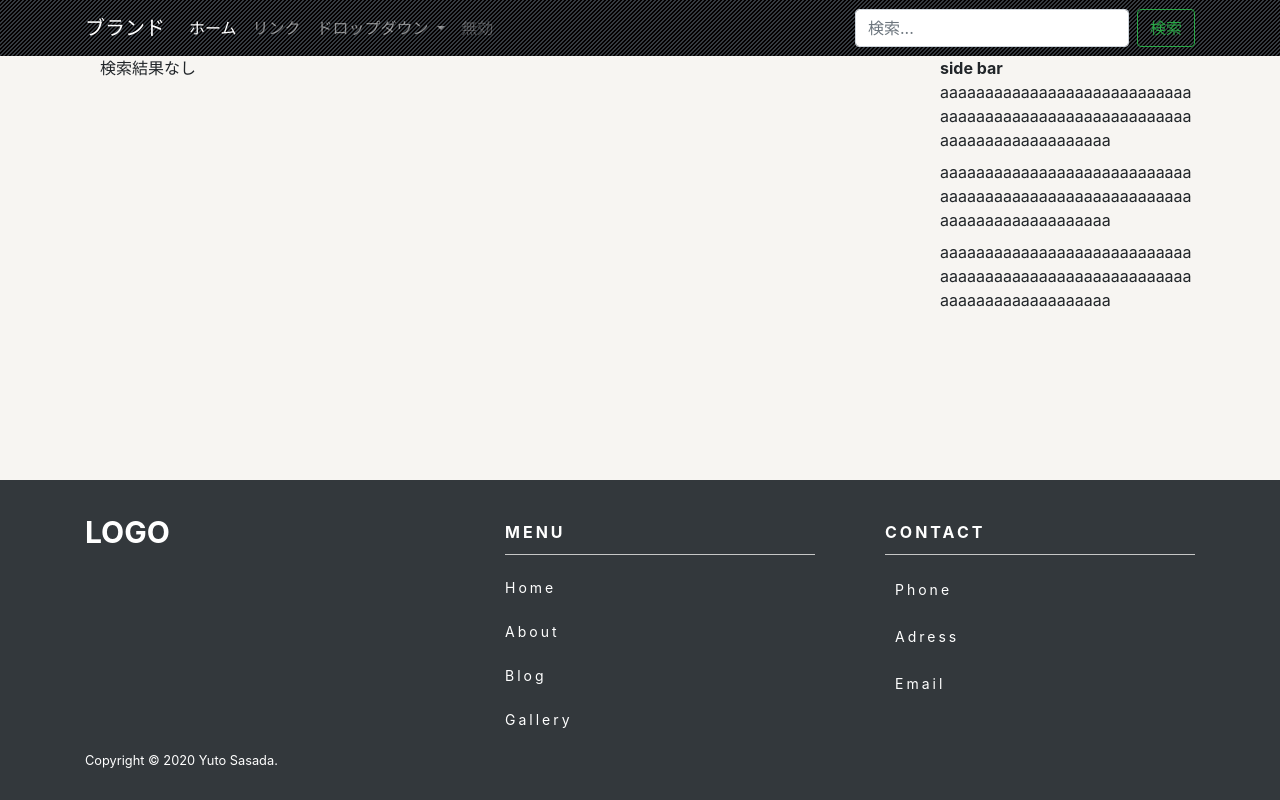
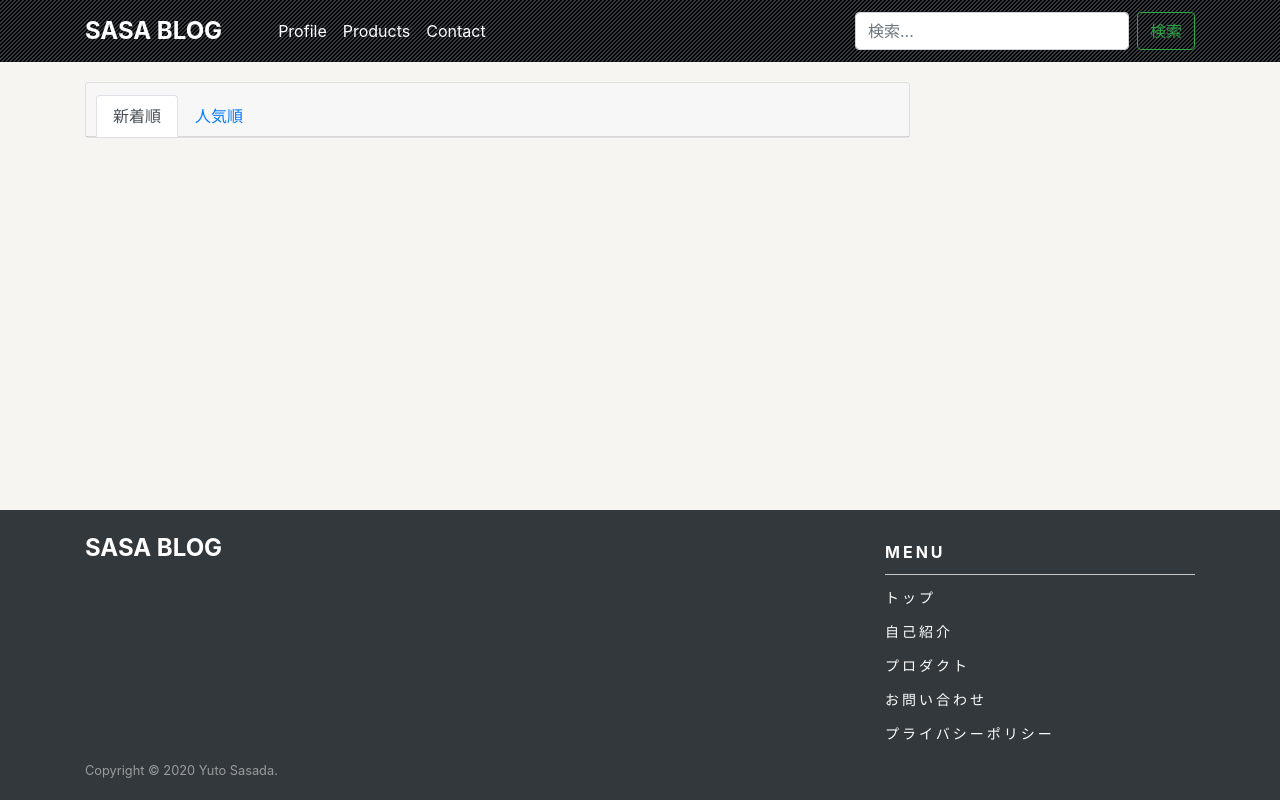
Before and after one commit to sasada033/blog, a Django app: page / in a window 1280 px wide. Run offline with Django 3.2, Linux system fonts and the light colour scheme; data that the repository does not hold is empty; some libraries are stand-ins or nearby versions.

Commit message:
update-index

```diff
--- /dev/null
+++ b/post/templates/aside.html
@@ -0,0 +1 @@
+{% load static %}
--- a/post/templates/base.html
+++ b/post/templates/base.html
@@ -17,35 +17,24 @@
         <link rel="stylesheet" href="{% static 'css/mystyle.css' %}">
     </head>
     <body>
-        <div id="wrapper">
         <!-- Navigation -->
         <nav class="navbar navbar-expand-lg navbar-dark bg-dark">
             <div class="container">
-                    <a class="navbar-brand" href="#">ブランド</a>
-                    <button type="button" class="navbar-toggler" data-toggle="collapse" data-target="#Navber" aria-controls="Navber" aria-expanded="false" aria-label="ナビゲーションの切替">
+                <a class="navbar-brand mr-5" href="{% url 'post:index' %}">SASA BLOG</a>
+                <button type="button" class="navbar-toggler" data-toggle="collapse" data-target="#Navber"
+                        aria-controls="Navber" aria-expanded="false" aria-label="ナビゲーションの切替">
                     <span class="navbar-toggler-icon"></span>
                 </button>
                 <div class="collapse navbar-collapse" id="Navber">
                     <ul class="navbar-nav mr-auto">
-                            <li class="nav-item active">
-                                <a class="nav-link" href="#">ホーム <span class="sr-only">(現位置)</span></a>
+                        <li class="nav-item">
+                            <a class="nav-link" href="#">Profile</a>
                         </li>
                         <li class="nav-item">
-                                <a class="nav-link" href="#">リンク</a>
-                            </li>
-                            <li class="nav-item dropdown">
-                                <a href="#" class="nav-link dropdown-toggle" id="navbarDropdown" role="button" data-toggle="dropdown" aria-haspopup="true" aria-expanded="false">
-                                ドロップダウン
-                                </a>
-                                <div class="dropdown-menu" aria-labelledby="navbarDropdown">
-                                    <a class="dropdown-item" href="#">メニュー1</a>
-                                    <a class="dropdown-item" href="#">メニュー2</a>
-                                    <div class="dropdown-divider"></div>
-                                    <a class="dropdown-item" href="#">その他</a>
-                                </div>
+                            <a class="nav-link" href="#">Products</a>
                         </li>
                         <li class="nav-item">
-                                <a class="nav-link disabled" href="#" tabindex="-1" aria-disabled="true">無効</a>
+                            <a class="nav-link" href="#">Contact</a>
                         </li>
                     </ul>
                     <form class="form-inline my-2 my-lg-0">
@@ -57,23 +46,14 @@
         </nav>
         <!-- End Navigation -->
 
-            {% block header %}{% endblock %}
-
         <!-- Contents -->
-            <div class="container">
+        <div id="contents" class="container">
             <div class="row">
                 <div class="col-lg-9">
-
                     {% block contents %}{% endblock %}
-
                 </div>
                 <div class="col-lg-3">
-                        <dl>
-                            <dt>side bar</dt>
-                            <dd>aaaaaaaaaaaaaaaaaaaaaaaaaaaaaaaaaaaaaaaaaaaaaaaaaaaaaaaaaaaaaaaaaaaaaaaaaaa</dd>
-                            <dd>aaaaaaaaaaaaaaaaaaaaaaaaaaaaaaaaaaaaaaaaaaaaaaaaaaaaaaaaaaaaaaaaaaaaaaaaaaa</dd>
-                            <dd>aaaaaaaaaaaaaaaaaaaaaaaaaaaaaaaaaaaaaaaaaaaaaaaaaaaaaaaaaaaaaaaaaaaaaaaaaaa</dd>
-                        </dl>
+                    {% block aside %}{% endblock %}
                 </div>
             </div>
         </div>
@@ -81,48 +61,35 @@
 
         <footer>
             <div class="container">
-                    <div class="row">
-                        <div class="col-md-4 col-xs-12">
-                            <span class="logo">LOGO</span>
+                <div class="row justify-content-between">
+                    <div class="col-12 col-md-4">
+                        <span class="logo">SASA BLOG</span>
                     </div>
-                        <div class="col-md-4 col-xs-12">
+                    <div class="col-10 col-md-4">
                         <ul class="menu">
                             <span>Menu</span>
                             <li>
-                                    <a href="#">Home</a>
+                                <a href="{% url 'post:index' %}">トップ</a>
                             </li>
                             <li>
-                                    <a href="#">About</a>
+                                <a href="#">自己紹介</a>
                             </li>
                             <li>
-                                    <a href="#">Blog</a>
+                                <a href="#">プロダクト</a>
                             </li>
                             <li>
-                                    <a href="#">Gallery </a>
-                                </li>
-                            </ul>
-                        </div>
-                        <div class="col-md-4 col-xs-12">
-                            <ul class="address">
-                                <span>Contact</span>
-                                <li>
-                                    <i class="fa fa-phone" aria-hidden="true"></i> <a href="#">Phone</a>
+                                <a href="#">お問い合わせ</a>
                             </li>
                             <li>
-                                    <i class="fa fa-map-marker" aria-hidden="true"></i> <a href="#">Adress</a>
-                                </li>
-                                <li>
-                                    <i class="fa fa-envelope" aria-hidden="true"></i> <a href="#">Email</a>
+                                <a href="#">プライバシーポリシー</a>
                             </li>
                         </ul>
                     </div>
                 </div>
-                    <p class="m-0 text-left text-white small">Copyright &copy; 2020 Yuto Sasada.</p>
+                <p class="m-0 text-left text-white-50 small">Copyright &copy; 2020 Yuto Sasada.</p>
             </div>
         </footer>
         <!-- End Footer -->
-        </div>
-        <!-- End #wrapper -->
 
         <!-- Optional JavaScript -->
         <!-- jQuery first, then Popper.js, then Bootstrap JS -->
--- a/post/templates/index.html
+++ b/post/templates/index.html
@@ -1,27 +1,40 @@
 {% extends 'base.html' %}
 
 {% load static %}
+{% load tags %}
+
 
 {% block title %}Index | Mysite{% endblock %}
 
-{% block header %}
-
-{% endblock %}
-
 {% block contents %}
-<div class="container">
+<div class="card text-left">
+    <div class="card-header">
+        <ul class="nav nav-tabs card-header-tabs">
+            <li class="nav-item">
+                <a class="nav-link active" href="#">新着順</a>
+            </li>
+            <li class="nav-item">
+                <a class="nav-link" href="#">人気順</a>
+            </li>
+        </ul>
+    </div>
     {% for post in post_list %}
-    <br>
-    <a href="{% url 'post:post_detail' post.pk %}">
-        {{ post.title }}
-    </a>
-    {% for tag in post.tags.all %}
-    {{ tag }}
-    {% endfor %}
-    {{ post.created_at }}
-    <br>
-    {% empty %}
-    <p>検索結果なし</p>
+    <div class="card-body border-bottom border-right">
+        <a href="{% url 'post:post_detail' post.pk %}">
+            <h5 class="card-title">{{ post.title }}</h5>
+        </a>
+        <p class="card-text">{{ post.created_at }}</p>
+        <p class="card-text">{{ post.content | truncatechars_html:60 }}</p>
+        {% for tag in post.tags.all %}
+        <a href="#" class="btn btn-primary">{{ tag }}</a>
+        {% endfor %}
+    </div>
     {% endfor %}
 </div>
 {% endblock %}
+
+{% block aside %}
+
+{% include 'aside.html' %}
+
+{% endblock %}
--- a/static/css/mystyle.css
+++ b/static/css/mystyle.css
@@ -1,4 +1,8 @@
-body, #wrapper {
+html {
+    overflow-y: scroll;
+}
+
+body {
     display: flex;
     flex-direction: column;
     min-height: 100vh;
@@ -6,24 +10,63 @@ body, #wrapper {
     background-color: #f7f5f2;
 }
 
+#contents {
+    flex: 1;
+}
+
+main {
+    background-color: #FFF;
+    line-height: 2em;
+    padding: 2em 0;
+}
+
+h2 {
+    padding: 0.4em;/*文字周りの余白*/
+    color: #494949;/*文字色*/
+    background: #fffaf4;/*背景色*/
+    border-left: solid 5px #ffaf58;/*左線（実線 太さ 色）*/
+}
+
+h3 {
+  padding: 0.1em 0.3em;/*上下 左右の余白*/
+  color: #494949;/*文字色*/
+  background: transparent;/*背景透明に*/
+  border-left: solid 4px #7db4e6;/*左線*/
+}
+
+.hljs {
+    line-height: 1.6em;
+    padding: 1.8em;
+}
+
 nav {
     background: linear-gradient(135deg, #030000 25%, transparent 25%, transparent 50%, #030000 50%, #030000 75%, transparent 75%, transparent);
     background-size: 4px 4px;
+    margin-bottom: 20px;
+}
+
+.navbar .navbar-nav .nav-link {
+    color: #FFF;
+}
+
+.navbar .navbar-nav .nav-link:focus, .navbar-nav .nav-link:hover {
+    color: #da3e44;
 }
 
 footer {
     margin-top: auto;
     background-color: #33383c;
-    padding:30px 0px;
+    padding:20px 0px;
+    margin-top: 20px;
 }
 
-.logo {
+.logo, .navbar-brand {
     color:#FFF;
     font-weight:700;
-    font-size:30px;
+    font-size: 1.5em;
 }
 
-.address span , .menu span {
+.menu span {
     color: #FFF;
     font-weight: bold;
     border-bottom: 1px solid #c7c7c7;
@@ -34,28 +77,18 @@ footer {
     letter-spacing: 3px;
 }
 
-.address li a , .menu li a {
+.menu li a {
     color:#FFF;
     letter-spacing: 3px;
     text-decoration:none;
     font-size:14px;
 }
 
-.address li, .menu li {
-    margin:20px 0px;
+.menu li {
+    margin:10px 0px;
     list-style: none;
 }
 
-.address li a:hover , .menu li a:hover {
+.menu li a:hover {
     color: #da3e44;
-    -webkit-transition: all 1s ease-in-out;
-    -moz-transition: all 1s ease-in-out;
-    -o-transition: all 1s ease-in-out;
-    transition: all 1s ease-in-out;
 }
-
-.address .fa {
-    color: #da3e44;
-    margin-right: 10px;
-    font-size:18px;
-}
```
Also changed, not shown: post/templates/detail.html (+32 -9 lines), static/markdown/post_eg1.md (+8 -0 lines). Lines whose indentation alone changed are shown as unchanged.
